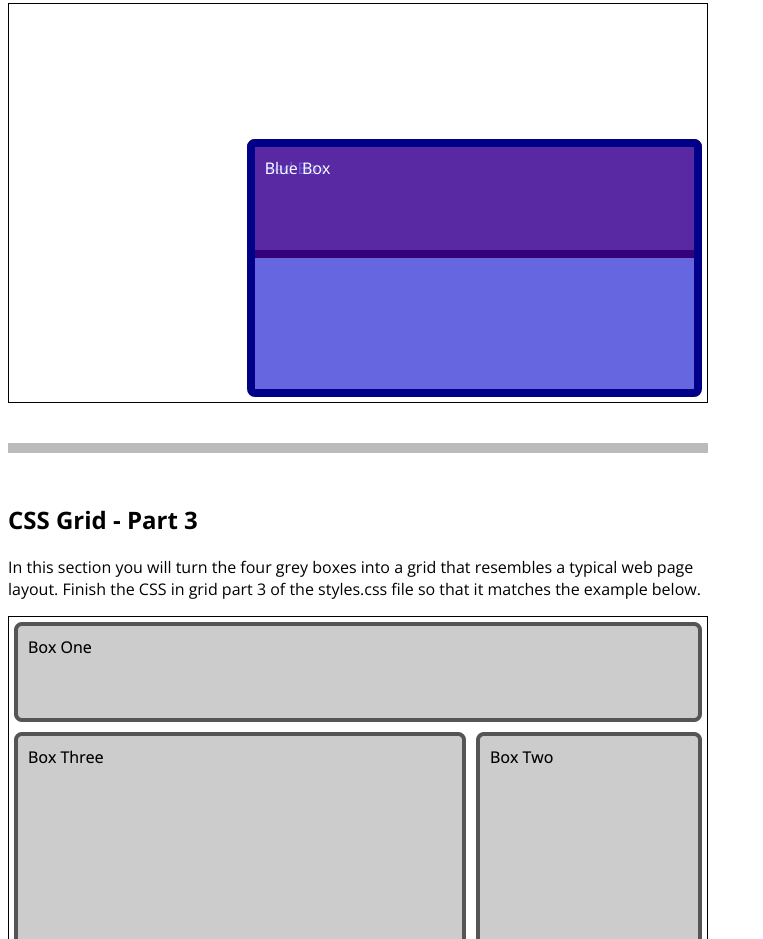
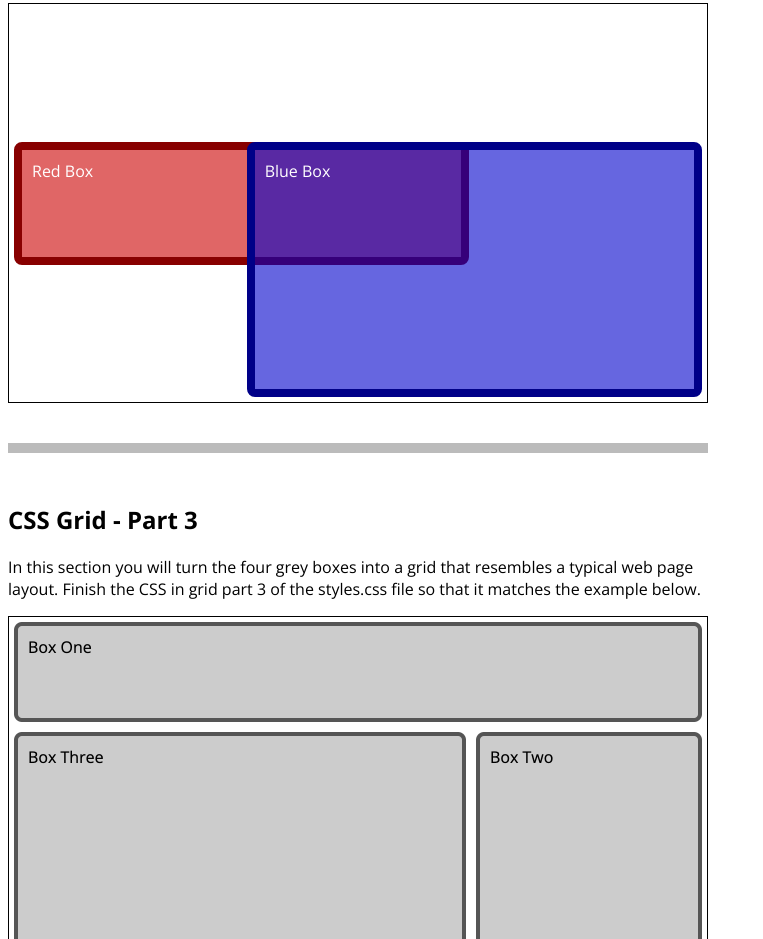
Before and after one commit to emuzemil900/ITMD-441, a plain HTML site: page Lab2/index.html in a window 1280 px wide. Shown: the part 4031-4970 px from the top of the page, without its empty margins (0-763 px from the left). Drawn offline with nearby package versions, Linux system fonts and the light colour scheme.

Commit message:
Update styles.css

```diff
--- a/Lab2/styles.css
+++ b/Lab2/styles.css
@@ -76,14 +76,14 @@
 #grid-section2 .gridboxblue {
 	display: grid;
 	grid-column: 2 / span 2;
-	grid-row: 2 / span 3;
+	grid-row: 2 / span 2;
 	z-index: 1;
 }
 
 #grid-section2 .gridboxred {
 	display: grid;
-	grid-column: 2 / span 2;
-	grid-row: 2 / span 1;
+	grid-column: 1 / span 2;
+	grid-row: 2;
 }
 
 /* end Grid Part 2 */
```
